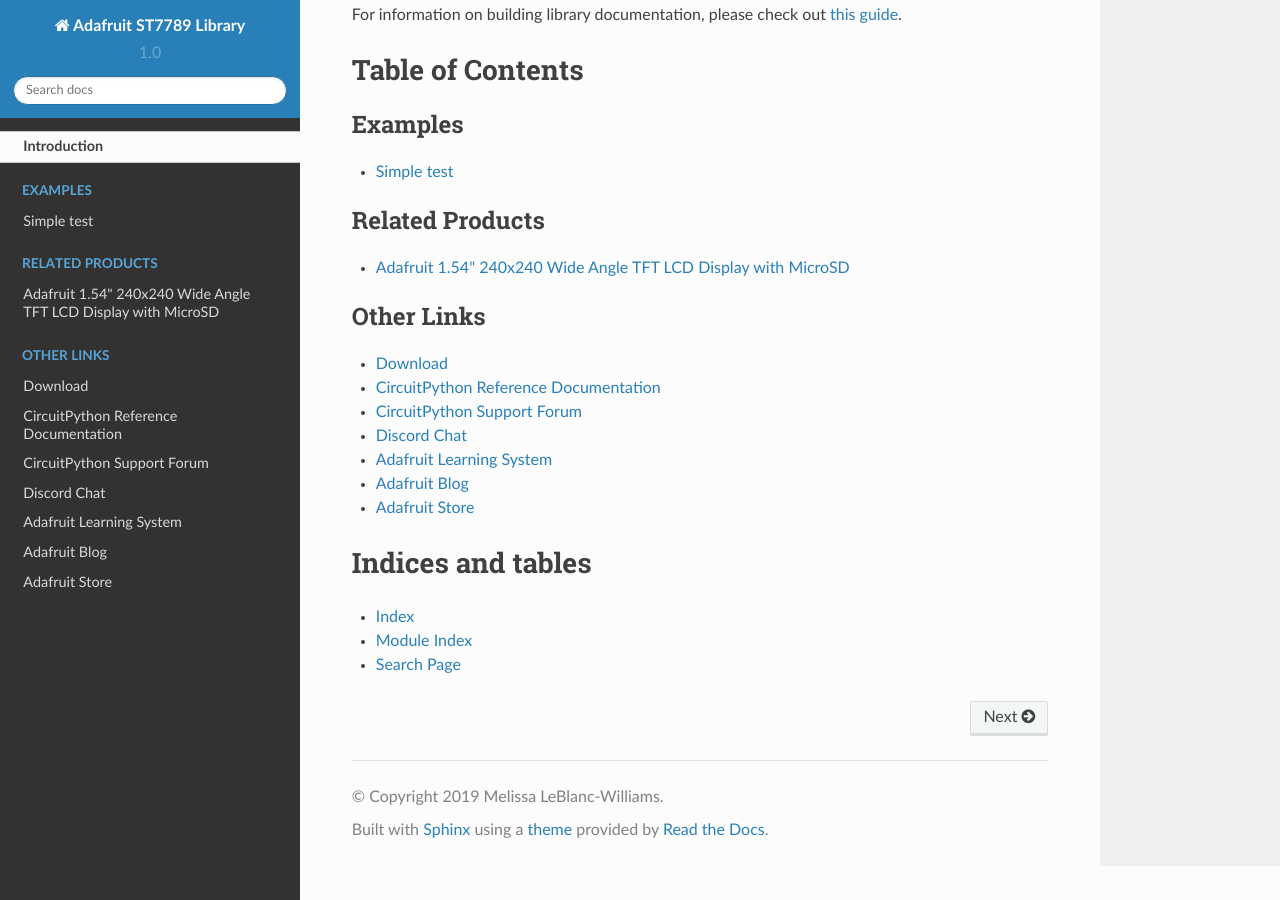
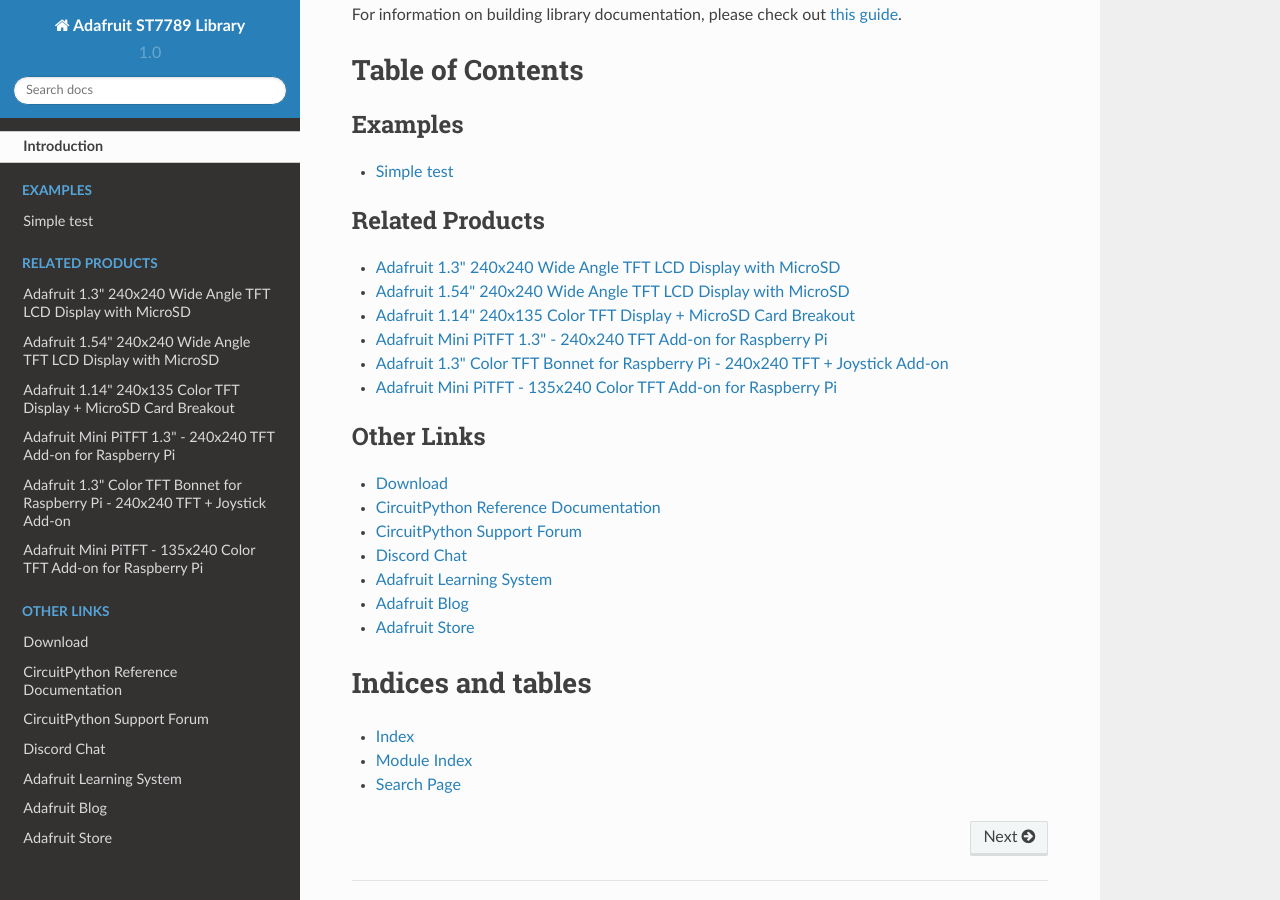
Before and after one commit to adafruit/Adafruit_CircuitPython_ST7789, a Sphinx documentation site: the page built from docs/index.rst, in a window 1280 px wide and 900 px high, scrolled down 1320 px. Built offline with Sphinx 7.4.7 and the Read the Docs theme 2.0.0, drawn with Linux system fonts in a browser that asks for light colours.

Commit message:
Added products to index page

```diff
--- a/docs/index.rst
+++ b/docs/index.rst
@@ -26,7 +26,17 @@
 .. toctree::
     :caption: Related Products
 
+    Adafruit 1.3" 240x240 Wide Angle TFT LCD Display with MicroSD <https://www.adafruit.com/product/4313>
+
     Adafruit 1.54" 240x240 Wide Angle TFT LCD Display with MicroSD <https://www.adafruit.com/product/3787>
+
+    Adafruit 1.14" 240x135 Color TFT Display + MicroSD Card Breakout <https://www.adafruit.com/product/4383>
+
+    Adafruit Mini PiTFT 1.3" - 240x240 TFT Add-on for Raspberry Pi <https://www.adafruit.com/product/4484>
+
+    Adafruit 1.3" Color TFT Bonnet for Raspberry Pi - 240x240 TFT + Joystick Add-on <https://www.adafruit.com/product/4506>
+
+    Adafruit Mini PiTFT - 135x240 Color TFT Add-on for Raspberry Pi <https://www.adafruit.com/product/4393>
 
 .. toctree::
     :caption: Other Links
```
